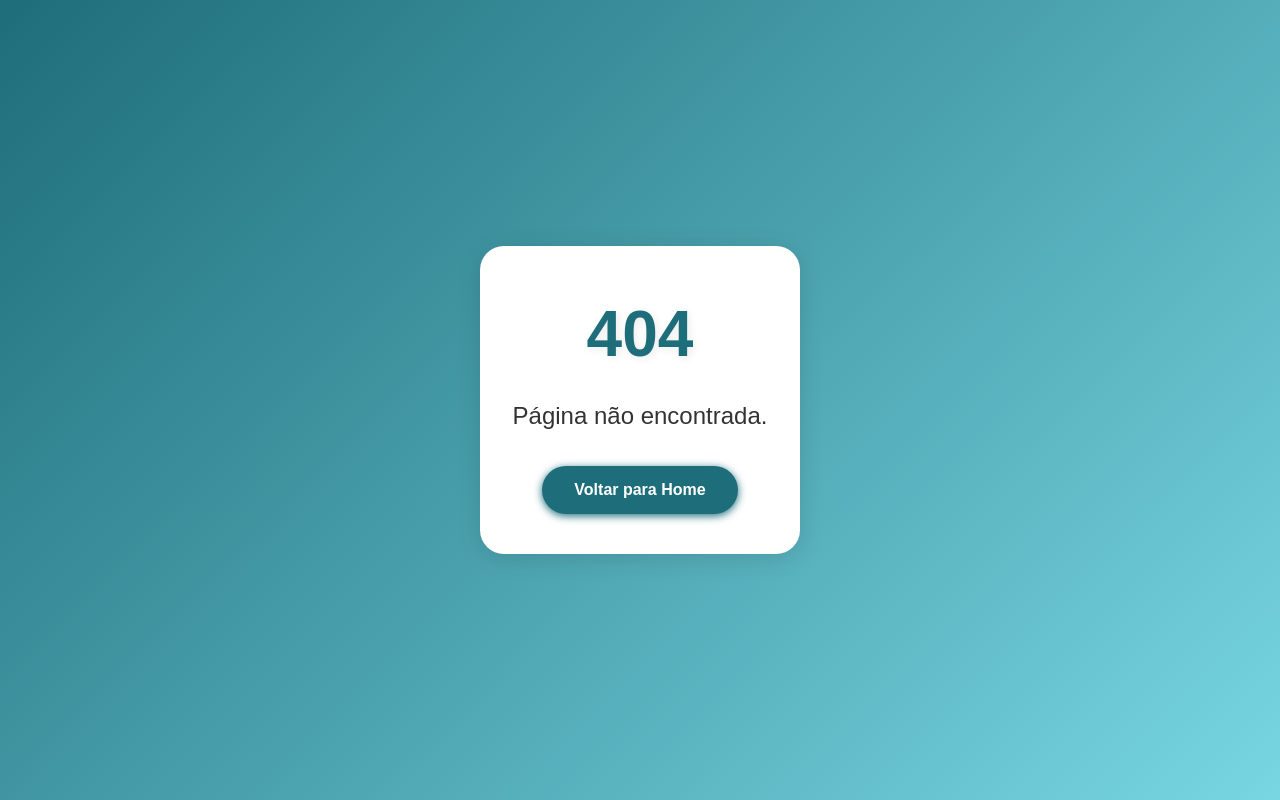
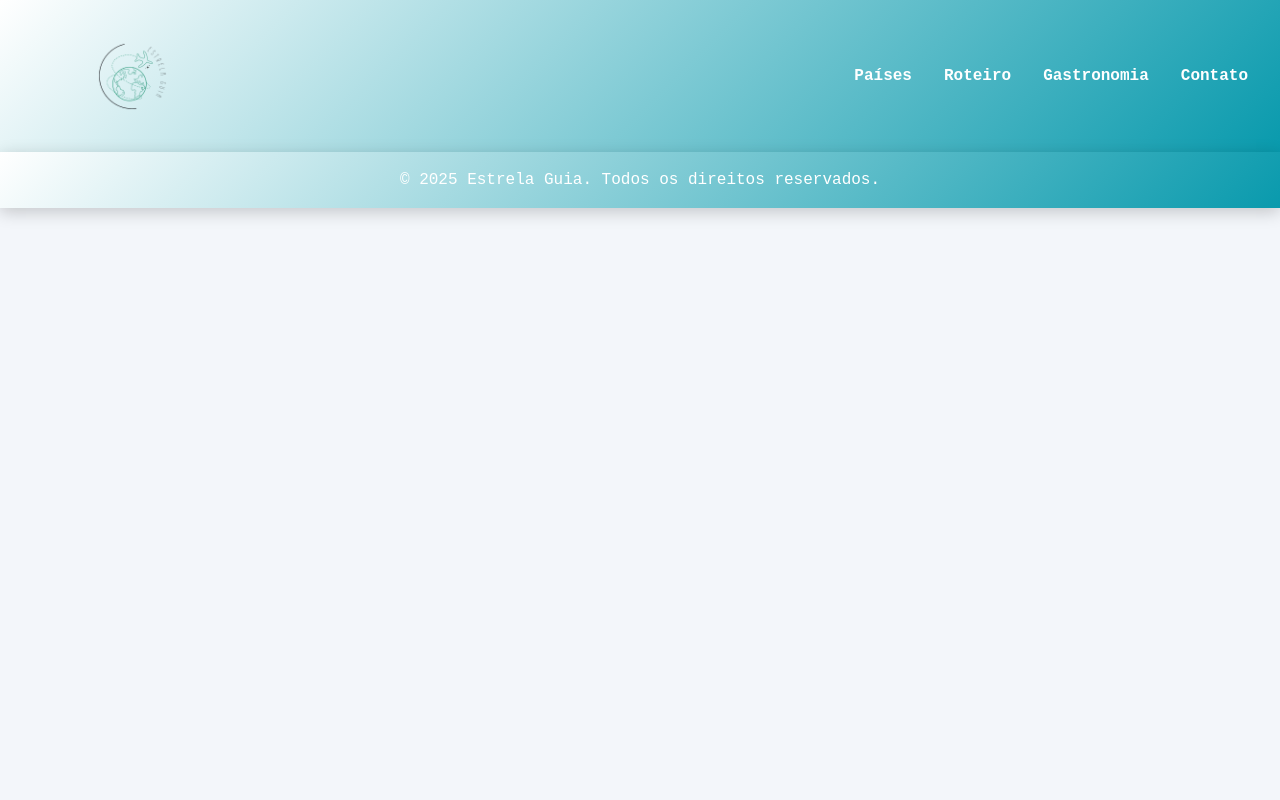
Before and after one commit to Mariaparma/estrelaguia, a Next.js app: page /Roteiro in a window 1280 px wide. Before the commit this address had no page. Built offline with nearby package versions, Linux system fonts and the light colour scheme.

Commit message:
feat: create roteiro page

```diff
--- /dev/null
+++ b/src/app/Roteiro/Roteiro.module.css
@@ -0,0 +1,72 @@
+@import url('https://fonts.googleapis.com/css2?family=Poppins:wght@400;600;700&display=swap');
+
+/* Estilos globais */
+.global {
+  font-family: 'Courier New', Courier, monospace;
+  margin: 0;
+  padding: 0;
+  box-sizing: border-box;
+}
+
+/* Página principal */
+.homepage {
+  display: flex;
+  flex-direction: column;
+  min-height: 100vh;
+  background: #f3f6fa;
+}
+
+/* Cabeçalho */
+.homepage-header {
+  width: 100%;
+  background: linear-gradient(135deg, #ffffff 0%, #099aad 100%);
+  box-shadow: 0 4px 16px rgba(0, 0, 0, 0.2);
+  display: flex;
+  align-items: center;
+  justify-content: space-between;
+  padding: 1rem 2rem;
+}
+
+.logo-container {
+  display: flex;
+  align-items: center;
+  gap: 1rem;
+}
+
+.logo {
+  height: 120px;
+  width: 200px;
+  object-fit: contain;
+}
+
+.site-title {
+  font-size: 2rem;
+  font-weight: 700;
+}
+
+.nav-menu {
+  list-style: none;
+  padding: 0;
+  display: flex;
+  gap: 2rem;
+}
+
+.nav-menu li a {
+  color: white;
+  text-decoration: none;
+  font-weight: 600;
+  transition: color 0.3s;
+}
+
+.nav-menu li a:hover {
+  color: #f3f6fa;
+}
+
+/* Rodapé */
+.homepage-footer {
+    background: linear-gradient(135deg, #ffffff 0%, #099aad 100%);
+    color: white;
+    text-align: center;
+    padding: 1rem;
+    box-shadow: 0 4px 16px rgba(0, 0, 0, 0.2);
+  }
--- /dev/null
+++ b/src/app/Roteiro/page.jsx
@@ -0,0 +1,28 @@
+import React from 'react';
+import styles from './Roteiro.module.css';
+
+const HomePage = () => {
+  return (
+    <div className={`${styles.global} ${styles.homepage}`}>
+      <header className={styles['homepage-header']}>
+        <div className={styles['logo-container']}>
+          <img src="/icons/estrelaguia.png" alt="Estrela Guia Logo" className={styles.logo} />
+        </div>
+        <nav>
+          <ul className={styles['nav-menu']}>
+            <li><a href="/Paises">Países</a></li>
+            <li><a href="/servicos">Roteiro</a></li>
+            <li><a href="/contato">Gastronomia</a></li>
+            <li><a href="/contato">Contato</a></li>
+          </ul>
+        </nav>
+      </header>
+
+      <footer className={styles['homepage-footer']}>
+        <p>&copy; 2025 Estrela Guia. Todos os direitos reservados.</p>
+      </footer>
+    </div>
+  );
+};
+
+export default HomePage;
```
